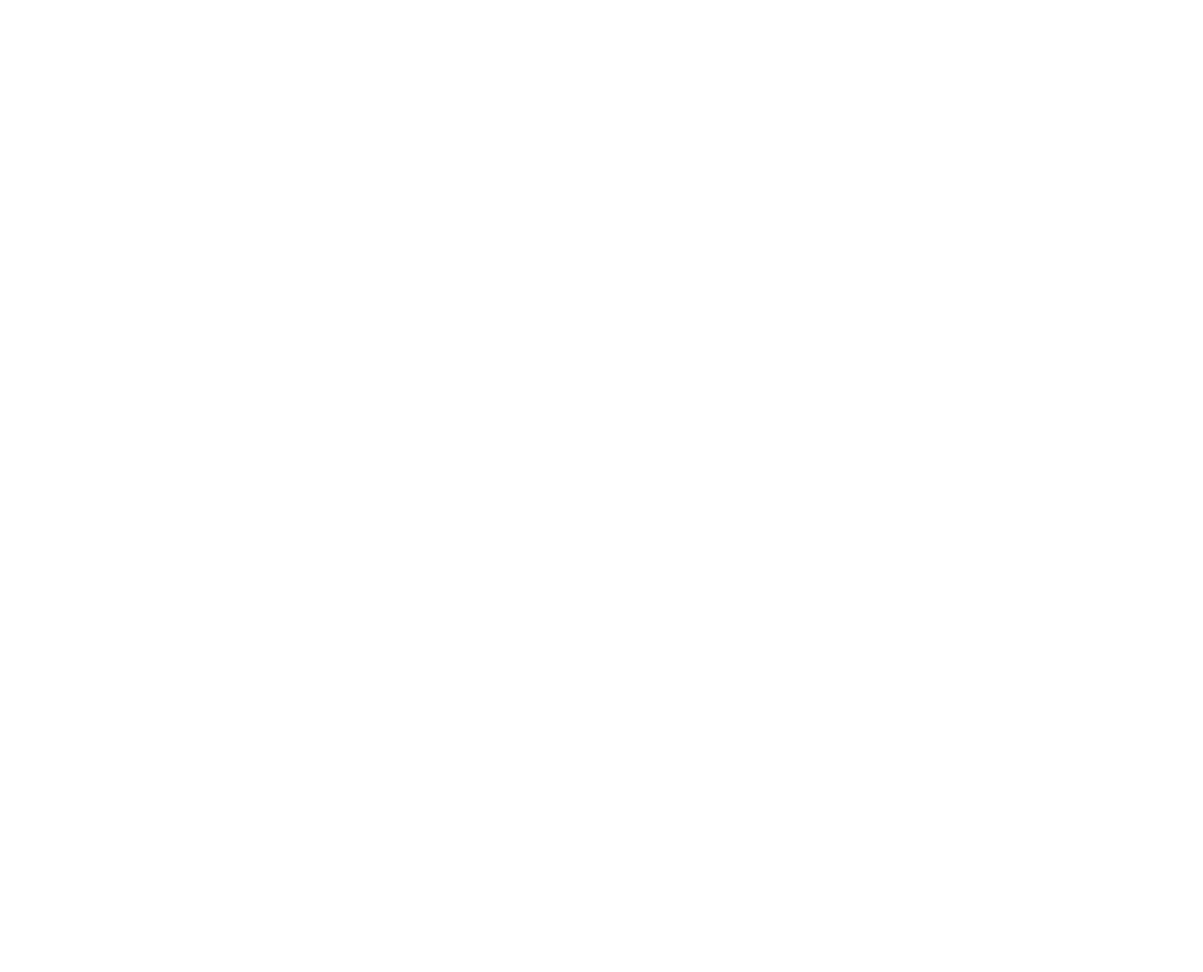
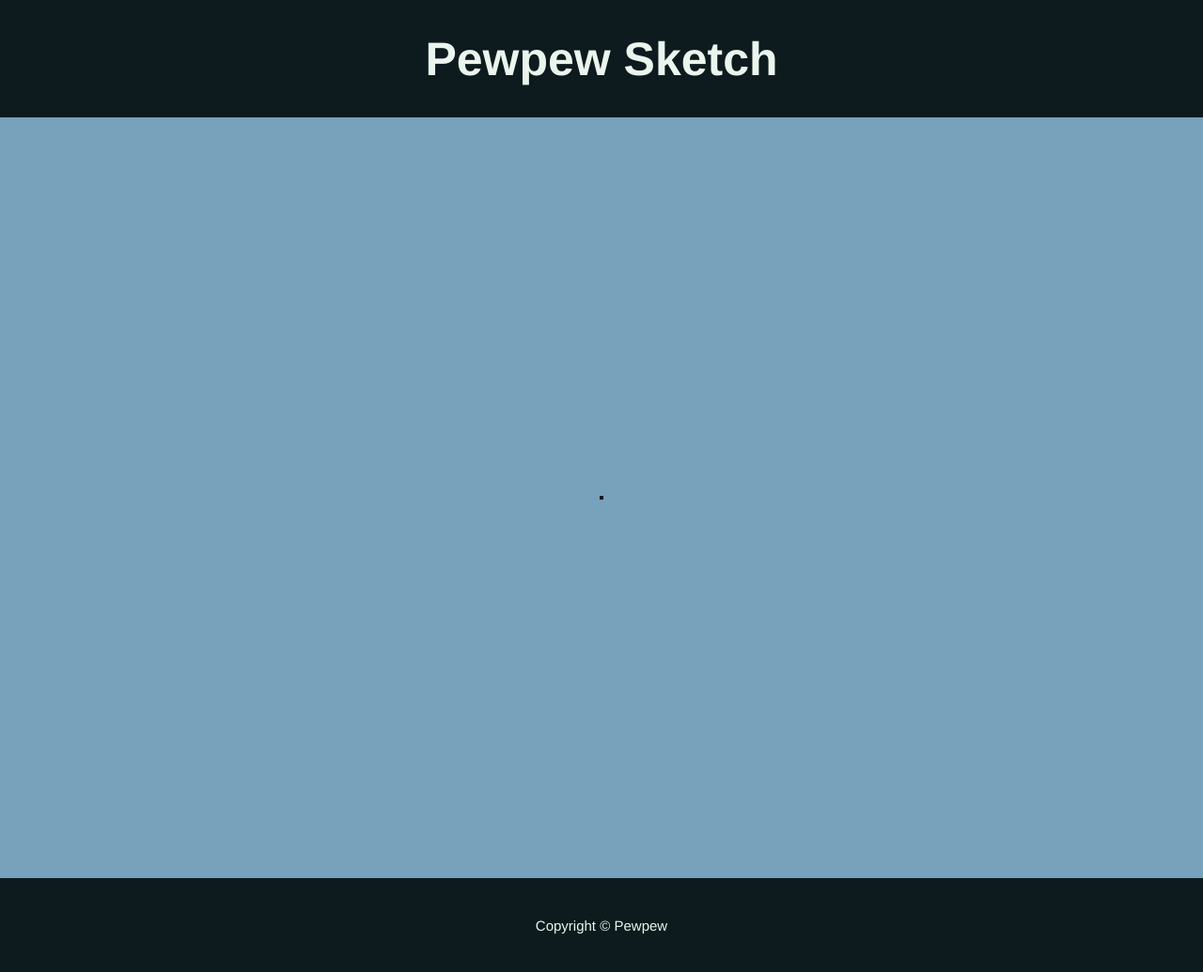
Before and after one commit to justinayson14/etch-sketch, a plain HTML site: page index.html in a window 1280 px wide. Shown: the whole page at 94% size. Before the commit the page ends 800 px from the top, so only its background shows below. Drawn offline with Linux system fonts and the light colour scheme.

Commit message:
Add basic webpage format & style

```diff
--- a/index.html
+++ b/index.html
@@ -9,6 +9,14 @@
     <title>Pew Sketch</title>
 </head>
 <body>
-
+    <header>
+        <h1>Pewpew Sketch</h1>
+    </header>
+    <section class="content">
+        <div class="box-container"></div>
+    </section>
+    <footer>
+        <div class="text">Copyright <span>&#169;</span> <a href = "https://github.com/justinayson14/etch-sketch">Pewpew</a></div>
+    </footer>
 </body>
 </html>
--- a/style.css
+++ b/style.css
@@ -0,0 +1,76 @@
+* {
+    box-sizing: border-box;
+    margin: 0;
+    padding: 0;
+}
+
+body {
+    background-color: #78A1BB;
+    display: flex;
+    flex-direction: column;
+    justify-content: space-between;
+    gap: 5px;
+}
+
+header,
+footer {
+    background-color: #0D1B1E;
+    display: flex;
+    justify-content: center;
+    align-items: center;
+    min-height: 125px;
+}
+
+footer {
+    min-height: 100px;
+}
+
+a {
+    text-decoration: none;
+    color: #EBF5EE;
+}
+
+a:hover {
+    color: #909591;
+}
+
+header h1,
+footer .text {
+    font-size: 50px;
+    font-family: Helvetica, sans-serif;
+    font-weight: 600;
+    color: #EBF5EE;
+}
+
+footer .text {
+    font-weight: 500;
+    font-size: 15px;
+}
+
+.content {
+    min-height: 800px;
+    display: flex;
+    justify-content: center;
+    align-items: center;
+}
+
+.box-container {
+    min-width: fit-content;
+    min-height: fit-content;
+    border: 2px dotted #0D1B1E;
+}
+
+.box-in-container {
+    border: .5px solid white;
+    width: 31.25px;
+    height: 31.25px;
+
+}
+
+.row-of-boxes {
+    display: flex;
+    gap: 0px;
+    border: 0.5px solid #0D1B1E;
+    width: 500px;
+    height: 31.25px;
+}
```
